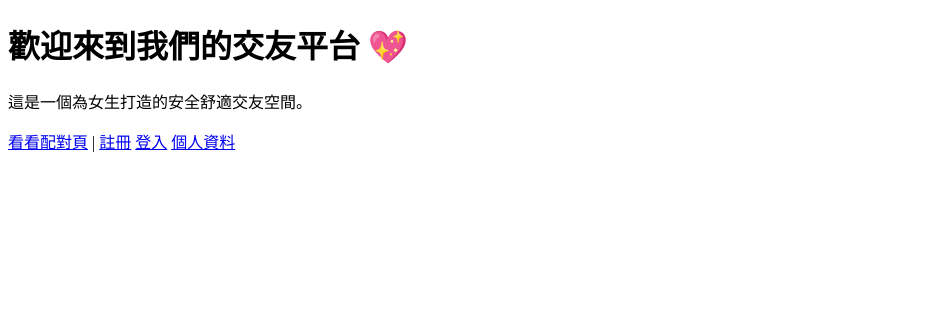
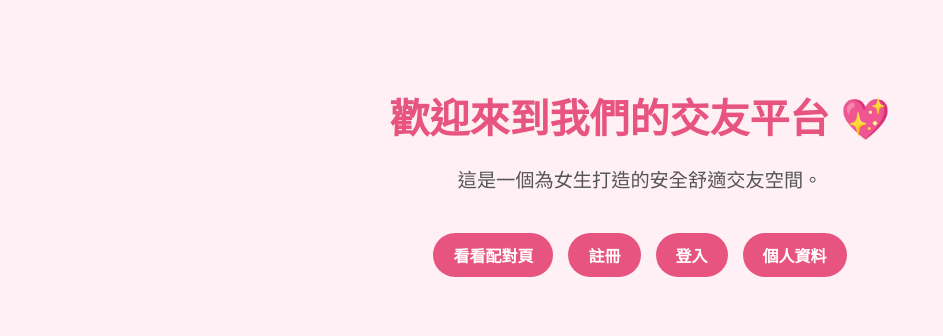
Before and after one commit to chinglingliao/db_project, a Flask app: page / in a window 1280 px wide. Shown: the top 336 px of the page, without its empty margins (0-943 px from the left). Run offline with Flask 3, Linux system fonts and the light colour scheme.

Commit message:
初步更新css

```diff
--- a/app.py
+++ b/app.py
@@ -3,6 +3,7 @@ import sqlite3
 from werkzeug.security import generate_password_hash, check_password_hash
 import firebase_admin
 from firebase_admin import credentials, firestore
+import random
 
 # Initialize Flask app
 app = Flask(__name__)
--- /dev/null
+++ b/static/css/style.css
@@ -0,0 +1,146 @@
+body {
+    font-family: "微軟正黑體", sans-serif;
+    background-color: #fff0f5;
+    color: #333;
+    text-align: center;
+    padding: 60px 20px;
+    margin: 0;
+}
+
+h1 {
+    font-size: 2.5rem;
+    color: #e75480;
+    margin-bottom: 20px;
+}
+
+p {
+    font-size: 1.2rem;
+    margin-bottom: 40px;
+    color: #555;
+}
+
+.nav-buttons {
+    display: flex;
+    flex-wrap: wrap;
+    justify-content: center;
+    gap: 15px;
+}
+
+.nav-buttons a {
+    text-decoration: none;
+    background-color: #e75480;
+    color: white;
+    padding: 10px 20px;
+    border-radius: 25px;
+    font-weight: bold;
+    transition: background-color 0.3s ease;
+}
+
+.nav-buttons a:hover {
+    background-color: #c74370;
+}
+
+.match-card {
+    background-color: white;
+    border: 2px solid #e75480;
+    border-radius: 15px;
+    padding: 20px;
+    margin: 20px auto;
+    width: 300px;
+    box-shadow: 0px 2px 5px rgba(0,0,0,0.1);
+}
+
+.match-card h2 {
+    color: #e75480;
+    margin: 0 0 10px;
+}
+
+.match-card p {
+    margin: 5px 0;
+    font-size: 1rem;
+}
+
+.error {
+    color: #d32f2f;
+    font-size: 0.9rem;
+    margin: 20px 0;
+}
+
+.no-recommendations {
+    font-style: italic;
+    color: #666;
+    margin: 20px 0;
+}
+
+.nav {
+    margin-top: 30px;
+}
+
+.nav a {
+    margin: 0 10px;
+    text-decoration: none;
+    color: #e75480;
+    font-weight: bold;
+}
+
+.nav a:hover {
+    text-decoration: underline;
+}
+
+/* --- Profile Form Styles --- */
+
+form {
+    text-align: left;
+    max-width: 400px;
+    margin: 0 auto;
+    background-color: #fff;
+    padding: 30px;
+    border-radius: 10px;
+    box-shadow: 0px 2px 8px rgba(0, 0, 0, 0.1);
+}
+
+form div {
+    margin-bottom: 1rem;
+}
+
+label {
+    display: block;
+    margin-bottom: 0.5rem;
+    font-weight: bold;
+    color: #444;
+}
+
+input, select {
+    padding: 0.5rem;
+    width: 100%;
+    max-width: 100%;
+    border: 1px solid #ccc;
+    border-radius: 4px;
+    font-size: 1rem;
+    box-sizing: border-box;
+}
+
+button {
+    display: block;
+    width: auto;
+    margin: 1rem auto 0 auto;
+    padding: 0.75rem 1.5rem;
+    background-color: #e75480;
+    color: white;
+    border: none;
+    border-radius: 6px;
+    font-size: 1rem;
+    font-weight: bold;
+    cursor: pointer;
+    transition: background-color 0.3s ease;
+}
+
+button:hover {
+    background-color: #c74370;
+}
+
+.error {
+    color: #d32f2f;
+    font-size: 0.9rem;
+    margin-bottom: 1rem;
+}
--- a/templates/index.html
+++ b/templates/index.html
@@ -1,17 +1,20 @@
 <!DOCTYPE html>
-<html>
+<html lang="zh-Hant">
 <head>
     <meta charset="UTF-8">
     <title>女性化交友網站</title>
+    <link rel="stylesheet" href="{{ url_for('static', filename='css/style.css') }}">
 </head>
 <body>
     <h1>歡迎來到我們的交友平台 💖</h1>
 
     <p>這是一個為女生打造的安全舒適交友空間。</p>
 
-    <a href="/match">看看配對頁</a> |
-    <a href="/register">註冊</a>
-    <a href="/login">登入</a>
-    <a href="/info">個人資料</a>
+    <div class="nav-buttons">
+        <a href="/match">看看配對頁</a>
+        <a href="/register">註冊</a>
+        <a href="/login">登入</a>
+        <a href="/info">個人資料</a>
+    </div>
 </body>
 </html>
--- a/templates/register.html
+++ b/templates/register.html
@@ -3,6 +3,7 @@
 <head>
     <meta charset="UTF-8">
     <title>註冊帳號</title>
+    <link rel="stylesheet" href="{{ url_for('static', filename='css/style.css') }}">
 </head>
 <body>
     <h2>註冊新帳號</h2>
```
Also changed, not shown: templates/info.html (+1 -41 lines), templates/login.html (+15 -6 lines), templates/match.html (+2 -116 lines), models.db, static/style.css (deleted).
